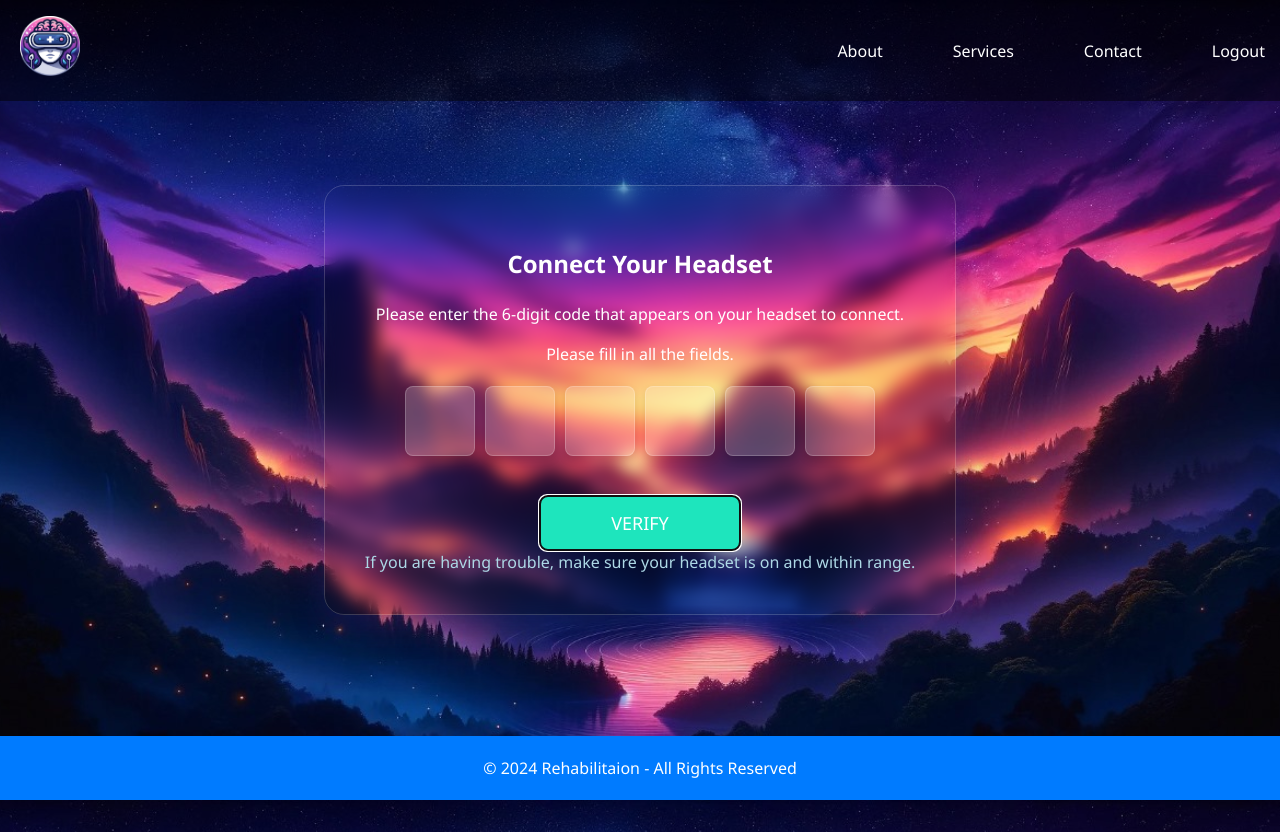
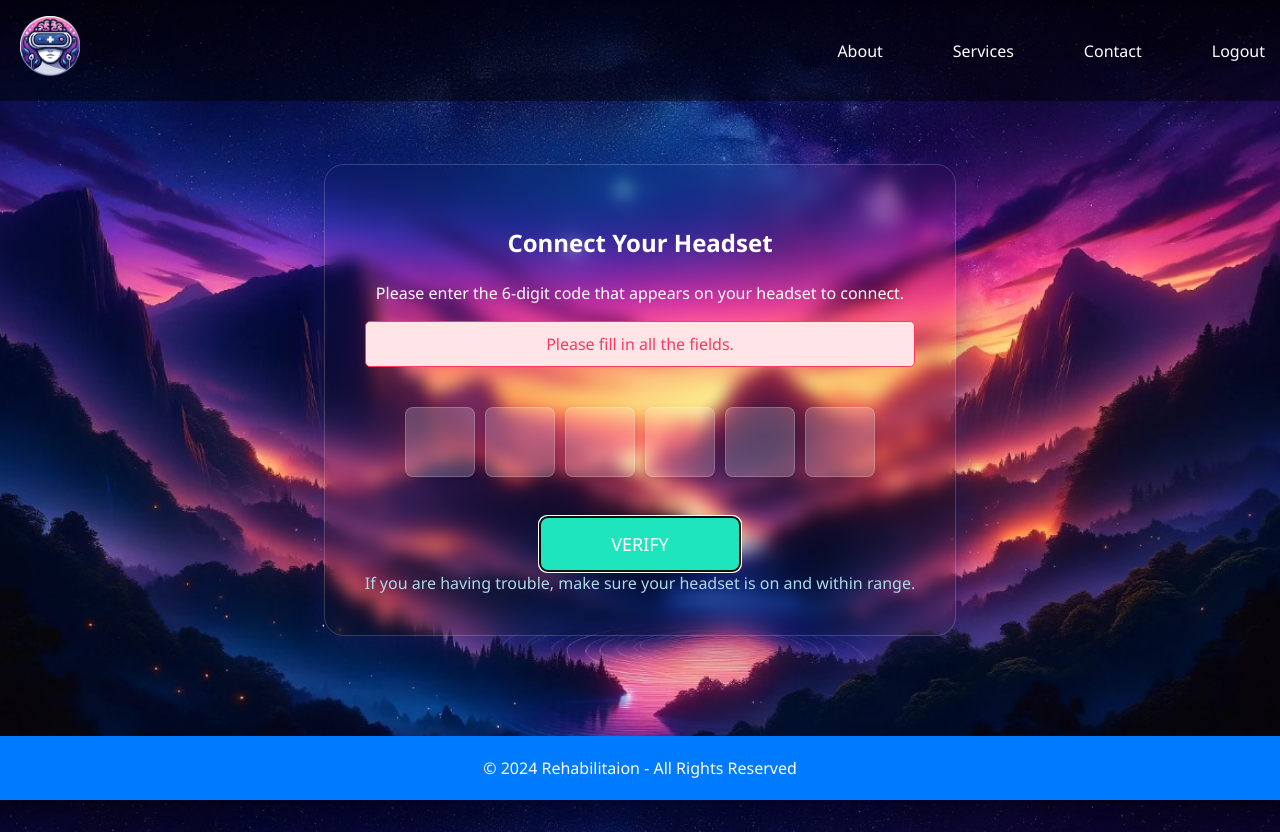
Before and after one commit to Abdullahsaeed10/Frontend-Vr-Bci, a React (Vite) app: page /verify in a window 1280 px wide. Both pictures are taken after a click on the button "VERIFY". Built offline with nearby package versions, Linux system fonts and the light colour scheme.

Commit message:
refactor: update verification function to display the sucessfully login or failure

```diff
--- a/src/pages/VerificationPage/verification.css
+++ b/src/pages/VerificationPage/verification.css
@@ -108,3 +108,25 @@ body, html {
   .info strong:hover {
     text-decoration: none;
   }
+
+    /* Existing styles for error messages */
+  .error-message {
+      color: #ff3860;
+      background-color: #ffe5e7;
+      padding: 10px;
+      margin-bottom: 20px;
+      border-radius: 5px;
+      border: 1px solid #ff3860;
+      text-align: center;
+  }
+
+  /* New styles for success messages */
+  .success-message {
+      color: #23d160;
+      background-color: #e8f8f5;
+      padding: 10px;
+      margin-bottom: 20px;
+      border-radius: 5px;
+      border: 1px solid #23d160;
+      text-align: center;
+  }
--- a/src/pages/VerificationPage/verification.jsx
+++ b/src/pages/VerificationPage/verification.jsx
@@ -1,12 +1,14 @@
 import { useState, useRef, useEffect } from "react";
-import "./verification.css"; // Ensure the CSS file is correctly imported.
+import "./verification.css";
 
-import Footer from "../../components/Footer"; // Ensure correct import path
+import Footer from "../../components/Footer";
 import NavBar from "../../components/Header";
 
 const Verification = () => {
   const [codes, setCodes] = useState(new Array(6).fill(""));
   const [error, setError] = useState(""); // For displaying any error messages
+  const [successMessage, setSuccessMessage] = useState(""); // For displaying success message
+  console.log("🚀 ~ Verification ~ setSuccessMessage:", setSuccessMessage);
   const inputsRef = useRef(new Array(6));
 
   const backendUrl = import.meta.env.VITE_BACKEND_URL;
@@ -29,17 +31,17 @@ const Verification = () => {
   };
 
   const verifyCode = async () => {
-    // Join the individual codes into a single string
+    // Reset error and success messages each time verification is attempted
+    setError("");
+    setSuccessMessage("");
+
     const fullCode = codes.join("");
-
-    // Basic validation to check if all inputs are filled
     if (fullCode.length < codes.length) {
       setError("Please fill in all the fields.");
       return;
     }
 
     try {
-      // Retrieve the token from localStorage
       const token = localStorage.getItem("token");
       console.log("🚀 ~ verifyCode ~ token:", token);
       if (!token) {
@@ -51,17 +53,18 @@ const Verification = () => {
         method: "POST",
         headers: {
           "Content-Type": "application/json",
-          Authorization: `Bearer ${token}`, // Use the token
+          Authorization: `Bearer ${token}`,
         },
         body: JSON.stringify({ code: fullCode }),
       });
 
+      const data = await response.json();
       if (!response.ok) {
-        const data = await response.json();
         throw new Error(data.message || "Verification failed");
       }
-
-      // Handle success (e.g., navigate to another page or show a success message)
+      // Assuming the success message is in data.data or data.message
+      // Adjust according to your API response
+      setSuccessMessage(data.data || data.message);
       console.log("Verification successful");
     } catch (error) {
       console.error("Verification error:", error);
@@ -70,19 +73,22 @@ const Verification = () => {
   };
 
   useEffect(() => {
-    inputsRef.current[0].focus(); // Automatically focus the first input on component mount
+    inputsRef.current[0].focus();
   }, []);
 
   return (
     <div className="home-container">
-      <NavBar /> {/* Using NavBar component */}
+      <NavBar />
       <div className="verification-container">
         <h2>Connect Your Headset</h2>
         <p>
           Please enter the 6-digit code that appears on your headset to connect.
         </p>
-        {error && <div className="error-message">{error}</div>}{" "}
-        {/* Display any error messages */}
+        {error && <div className="error-message">{error}</div>}
+        {successMessage && (
+          <div className="success-message">{successMessage}</div>
+        )}{" "}
+        {/* Display success message */}
         <div className="code-container">
           {codes.map((code, index) => (
             <input
@@ -112,7 +118,7 @@ const Verification = () => {
           range.
         </small>
       </div>
-      <Footer /> {/* Footer component */}
+      <Footer />
     </div>
   );
 };
```
